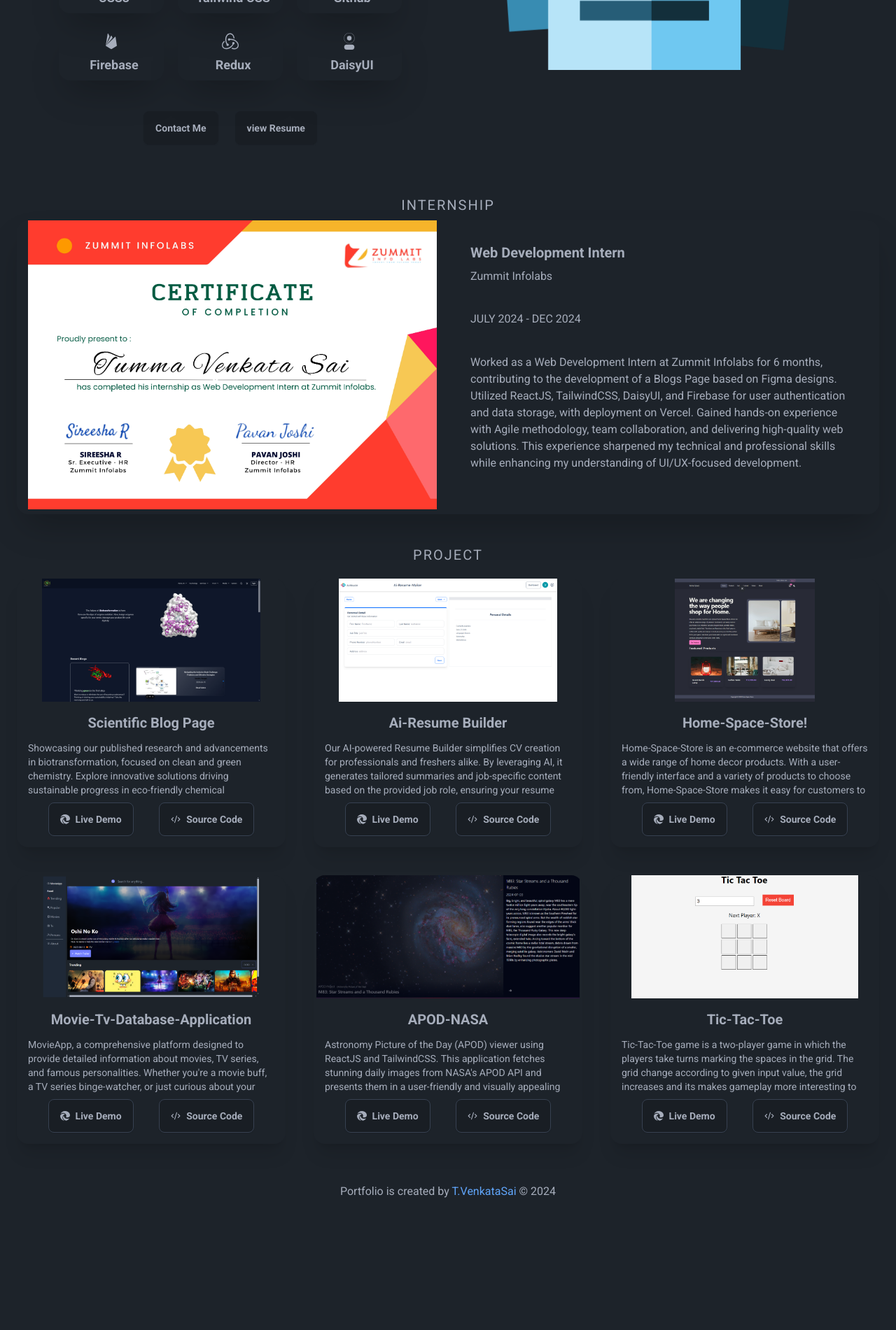
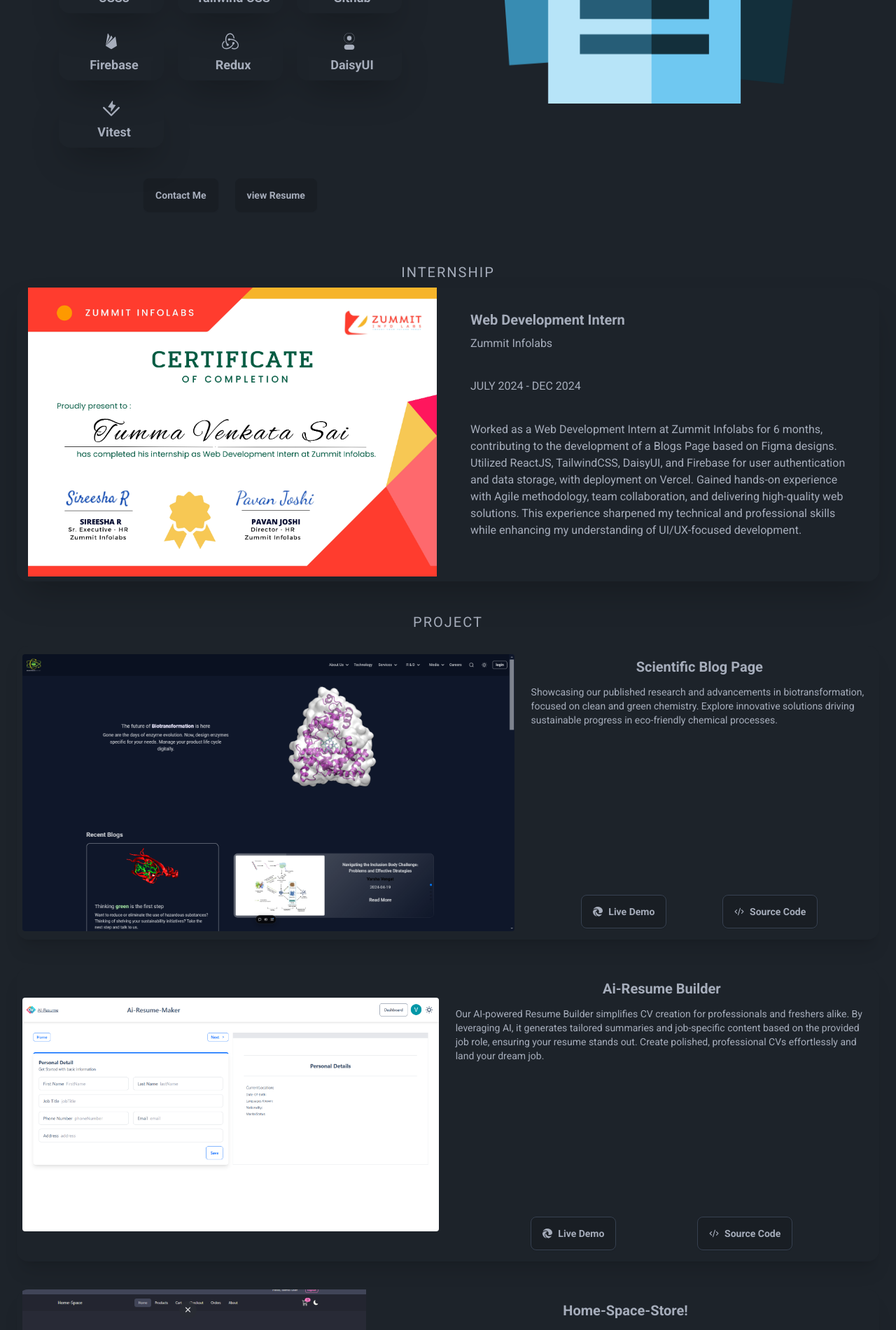
Before and after one commit to venkatsait33/Portfolio-vs, a React (Vite) app: page / in a window 1280 px wide. Shown: the part 620-2521 px from the top of the page at 70% size. Before the commit the page ends 2335 px from the top, so only its background shows below. Built offline with nearby package versions, Linux system fonts and the light colour scheme; the HTML template or start-up script is replaced by a standard one.

Commit message:
ui changes

```diff
--- a/src/components/About.jsx
+++ b/src/components/About.jsx
@@ -1,6 +1,5 @@
 import { MdMail } from "react-icons/md";
 import Education from "./Education";
-import Skills from "./Skills";
 import { FaAddressBook } from "react-icons/fa";
 import { BiMobile } from "react-icons/bi";
 
--- a/src/components/Home.jsx
+++ b/src/components/Home.jsx
@@ -10,7 +10,7 @@
       <div className="flex px-5 mt-2 mb-2 sm:flex-wrap " id="title">
         <div className="grid grid-cols-2 mt-2 mb-4 max-[560px]:grid-cols-1 max-[560px]:place-items-center">
           <article className="p-10 text-center max-[560px]:w-full  justify-center items-center">
-            <h1 className="text-xl flex flex-wrap gap-2 place-items-center font-medium tracking-wide max-[560px]:text-3xl">
+            <h1 className="text-2xl flex flex-wrap gap-4 place-items-center font-medium tracking-wide max-[560px]:text-3xl">
               Hi, I &apos;m{" "}
               <span className="text-3xl animate-charcter text-slate-500">
                 T Venkata Sai
--- a/src/components/Portfolio.jsx
+++ b/src/components/Portfolio.jsx
@@ -5,27 +5,25 @@
 const Portfolio = () => {
   return (
     <div
-      className="grid mx-auto max-md:grid-cols-2 lg:grid-cols-3 max-lg:grid-cols-3
+      className="grid mx-auto max-md:grid-cols-2 lg:grid-cols-1 max-lg:grid-cols-1
       max-[960px]:w-[90%] gap-10 mt-5  max-[560px]:grid-cols-1 mb-10"
     >
       {info.portfolio.map((item, index) => (
         <div
           key={index}
-          className="shadow-xl card card-compact bg-base-100 w-96 max-[990px]:w-80  duration-100 transform hover:scale-105"
+          className="shadow-xl card card-compact bg-base-100 scroll-smooth duration-200 transform hover:scale-105  lg:card-side  lg:h-[420px] md:w-[70%] lg:w-full md:mx-auto"
         >
-          <figure>
+          <figure className="">
             <img
               src={item.image}
               alt="Shoes"
-              className="object-scale-down w-full h-44 "
+              className="object-scale-down w-full p-2 rounded-xl"
             />
           </figure>
-          <div className="card-body">
+          <div className="card-body ">
             <h2 className="flex justify-center card-title">{item.title}</h2>
-            <div className="h-20 overflow-y-scroll scroll-smooth">
             <p>{item.description}</p>
-            </div>
-
+            <div>
               <div className="justify-evenly card-actions ">
                 <a
                   href={item.demo}
@@ -53,6 +51,8 @@
                 </a>
               </div>
             </div>
+
+          </div>
         </div>
       ))}
     </div>
--- a/src/components/TechnicalSkills.jsx
+++ b/src/components/TechnicalSkills.jsx
@@ -2,7 +2,7 @@
 import { FaReact, FaNodeJs, FaGithub } from "react-icons/fa";
 import { FaHtml5 } from "react-icons/fa6";
 import { RiTailwindCssFill, RiFirebaseFill } from "react-icons/ri";
-import { SiRedux, SiDaisyui } from "react-icons/si";
+import { SiRedux, SiDaisyui, SiVitest } from "react-icons/si";
 
 const skill = [
     {
@@ -38,6 +38,9 @@
     }, {
         icon: <SiDaisyui />,
         name: "DaisyUI",
+    },{
+        icon:<SiVitest/>,
+        name:"Vitest"
     }
 ];
 
--- a/src/info.js
+++ b/src/info.js
@@ -11,7 +11,7 @@
       description: "Showcasing our published research and advancements in biotransformation, focused on clean and green chemistry. Explore innovative solutions driving sustainable progress in eco-friendly chemical processes.",
       image: quantzime,
       demo: "https://quantumzyme-blogs.vercel.app/",
-      code:"https://github.com/venkatsait33/quantumzymeBlogs.git",
+      code: "https://github.com/venkatsait33/quantumzymeBlogs.git",
     },
     {
       title: "Ai-Resume Builder",
@@ -28,14 +28,6 @@
       image: home_store,
       demo: "https://home-space-store.vercel.app/",
       code: "https://github.com/venkatsait33/Home-Space-Store/tree/repository",
-    },
-    {
-      title: "Movie-Tv-Database-Application",
-      description:
-        "MovieApp, a comprehensive platform designed to provide detailed information about movies, TV series, and famous personalities. Whether you're a movie buff, a TV series binge-watcher, or just curious about your favorite actors, MovieApp offers a rich and engaging experience. Discover the latest releases, popular shows, and the most renowned actors in the industry. Dive into the world of cinema and entertainment with MovieApp, where every detail is meticulously curated to satisfy your movie and TV series cravings.",
-      image: movieapp,
-      demo: " https://movie-tv-database-app.vercel.app/",
-      code: "https://github.com/venkatsait33/Movie_Tv_Database_App.git",
     },
     {
       title: "APOD-NASA",
```
Lines whose indentation alone changed are shown as unchanged.
